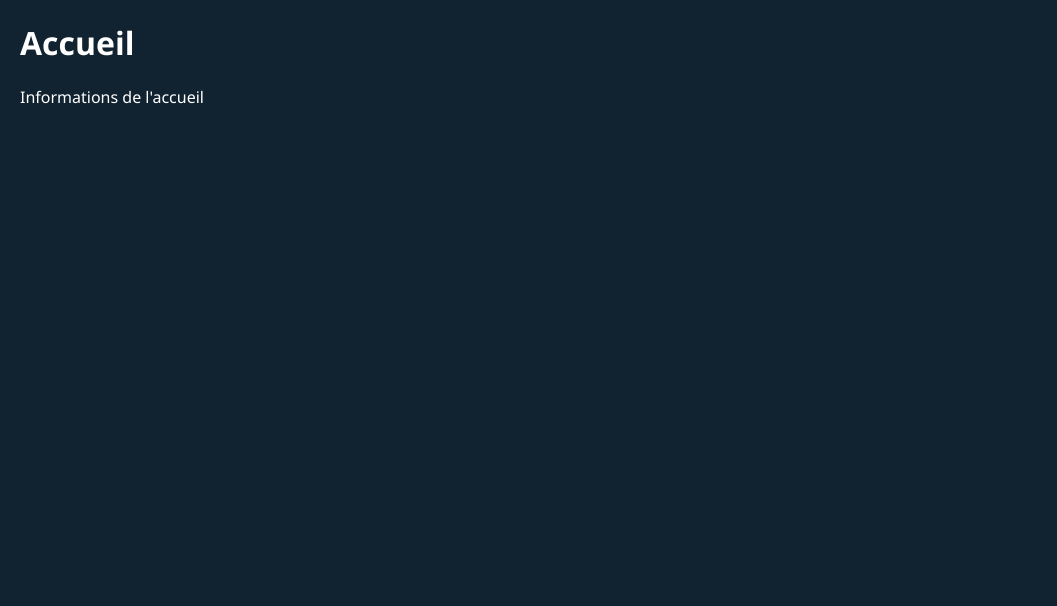
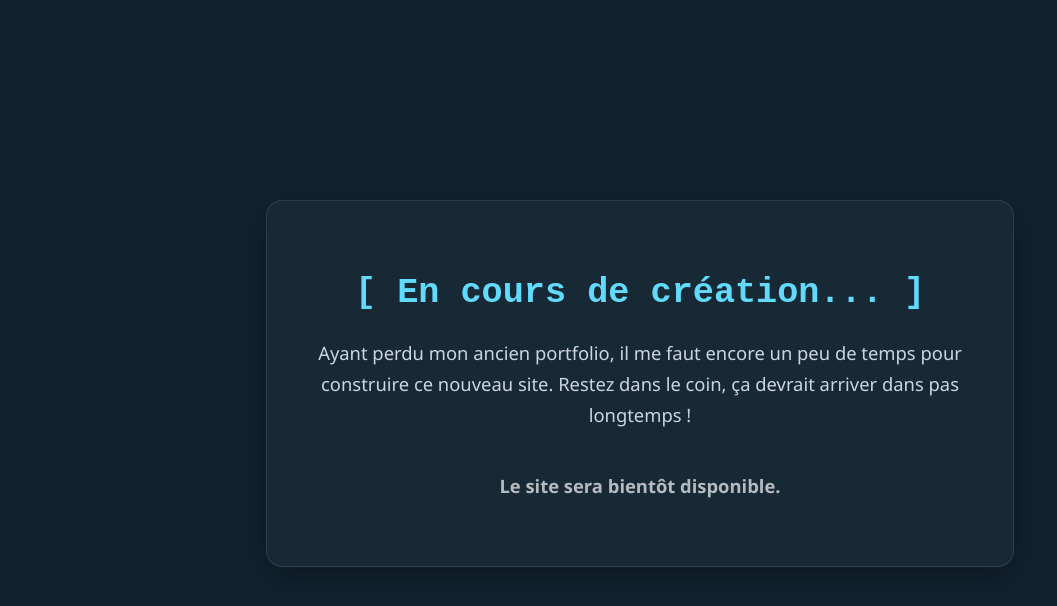
Before and after one commit to QuentinHeyblom/Portfolio, a React (Vite) app: page / in a window 1280 px wide. Shown: the top 606 px of the page, without its empty margins (0-1057 px from the left). Built offline with nearby package versions, Linux system fonts and the light colour scheme.

Commit message:
feat: page d'attente accueil
Ajout d'une page d'attente pour la page d'accueil pour rendre tout ceci un peu plus pro

```diff
--- a/src/pages/Accueil.jsx
+++ b/src/pages/Accueil.jsx
@@ -1,10 +1,19 @@
 import '../style/Accueil.css';
 
-export default function Accueil() {
-    return (
-        <div className='accueil-wrapper'>
-            <h1>Accueil</h1>
-            <p>Informations de l'accueil</p>
-        </div>
-    );
-}
+const Accueil = () => {
+  return (
+    <div className="accueil">
+      <div className="content">
+        <h1>[ En cours de création... ]</h1>
+        <p>
+          Ayant perdu mon ancien portfolio, il me faut encore un peu
+          de temps pour construire ce nouveau site. Restez dans le coin,
+          ça devrait arriver dans pas longtemps !
+        </p>
+        <p className="text">Le site sera bientôt disponible.</p>
+      </div>
+    </div>
+  );
+};
+
+export default Accueil;
--- a/src/style/Accueil.css
+++ b/src/style/Accueil.css
@@ -3,6 +3,48 @@ body {
     color: #fff;
 }
 
-.accueil-wrapper {
-    margin: 20px;
+.accueil {
+  display: flex;
+  justify-content: center;
+  align-items: center;
+  padding: 200px;
 }
+
+.content {
+  text-align: center;
+  max-width: 650px;
+  background-color: rgba(255, 255, 255, 0.03);
+  padding: 3rem;
+  border-radius: 16px;
+  border: 1px solid rgba(255, 255, 255, 0.1);
+  box-shadow: 0 10px 30px rgba(0, 0, 0, 0.3);
+}
+
+.content h1 {
+  color: #61dafb;
+  font-size: 2.2rem;
+  margin-bottom: 1.5rem;
+  font-family: 'Courier New', Courier, monospace;
+}
+
+.content p {
+  font-size: 1.15rem;
+  line-height: 1.7;
+  color: #cbd5e1;
+  margin-bottom: 1rem;
+}
+
+.text {
+  color: #ffffff !important;
+  font-weight: bold;
+  margin-top: 2.5rem;
+  font-size: 1.25rem;
+  animation: pulse 2s infinite ease-in-out;
+}
+
+/* Animation de clignotement */
+@keyframes pulse {
+  0% { opacity: 1; }
+  50% { opacity: 0.4; }
+  100% { opacity: 1; }
+}
```
